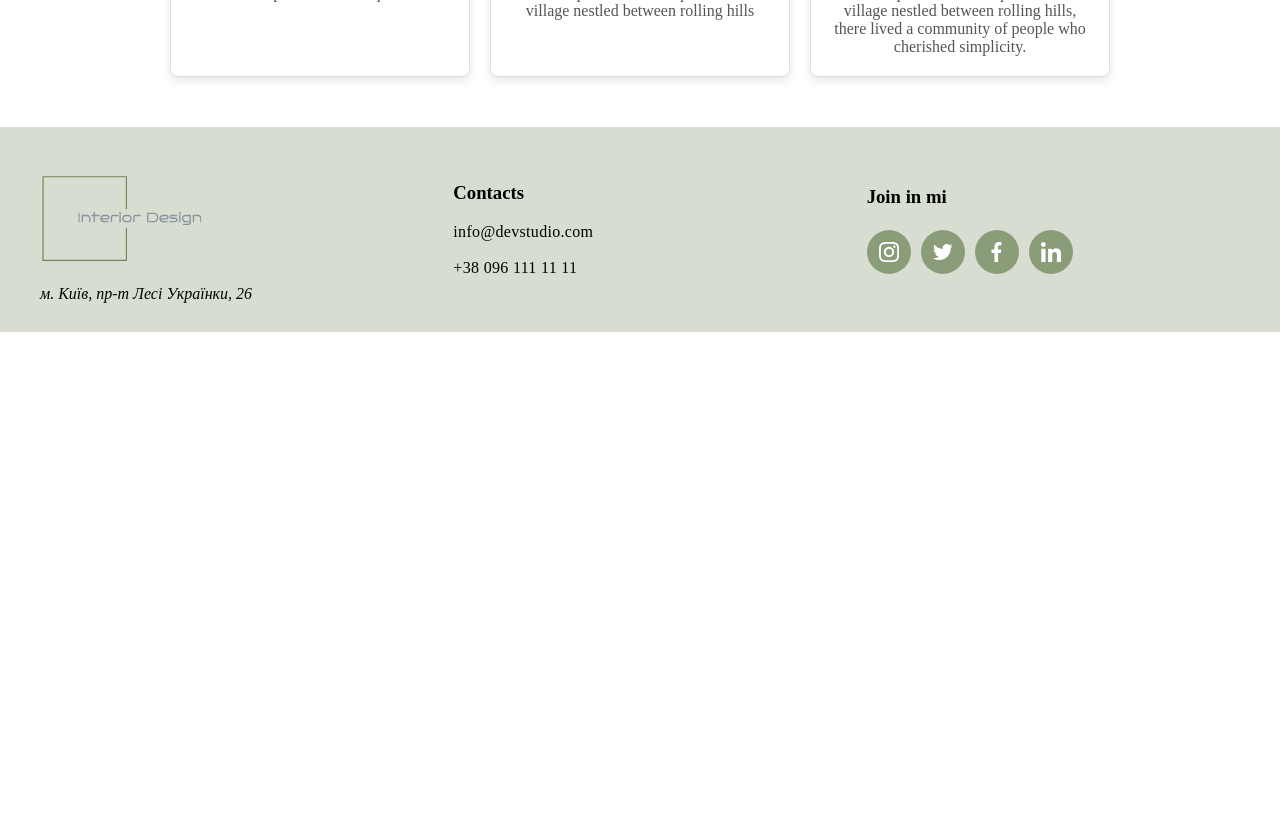
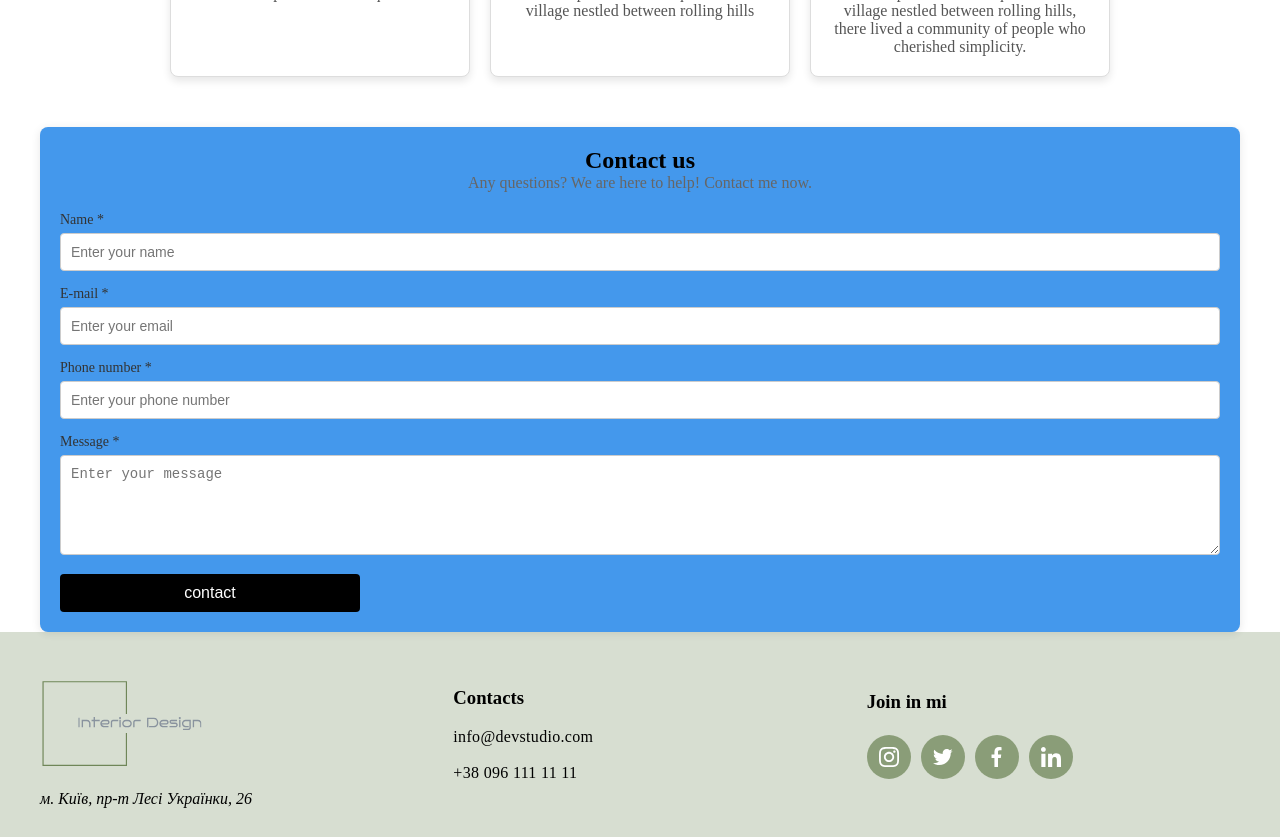
Before and after one commit to Edikmas01/design-project, a React (Vite) app: page / in a window 1280 px wide. Shown: the part 1860-2697 px from the top of the page. Before the commit the page ends 2192 px from the top, so only its background shows below. Built offline with nearby package versions, Linux system fonts and the light colour scheme.

Commit message:
creating a feedback section

```diff
--- /dev/null
+++ b/src/components/ContactForm/ContactForm.jsx
@@ -0,0 +1,43 @@
+import "./ContactForm.scss";
+
+export const ContactForm = () => {
+  return (
+    <section className="contact-form-container site-container">
+      <h1>Contact us</h1>
+      <p>Any questions? We are here to help! Contact me now.</p>
+      <form action="" className="contact-form">
+        <div className="form-group ">
+          <label htmlFor="name">Name *</label>
+          <input type="text" id="name" placeholder="Enter your name" required />
+        </div>
+        <div className="form-group ">
+          <label htmlFor="email">E-mail *</label>
+          <input
+            type="email"
+            id="email"
+            placeholder="Enter your email"
+            required
+          />
+        </div>
+        <div className="form-group ">
+          <label htmlFor="phone">Phone number *</label>
+          <input
+            type="phone"
+            id="phone"
+            placeholder="Enter your phone number"
+            required
+          />
+        </div>
+        <div className="form-group ">
+          <label htmlFor="message">Message *</label>
+          <textarea
+            id="message"
+            placeholder="Enter your message "
+            required
+          ></textarea>
+        </div>
+        <button type="submit">contact</button>
+      </form>
+    </section>
+  );
+};
--- /dev/null
+++ b/src/components/ContactForm/ContactForm.scss
@@ -0,0 +1,76 @@
+.contact-form-container {
+  // max-width: 600px;
+  margin: 0 auto;
+  padding: 20px;
+  background-color: #4498ec;
+  border-radius: 8px;
+  box-shadow: 0 2px 10px rgba(0, 0, 0, 0.1);
+  text-align: center;
+
+  h2 {
+    margin-bottom: 10px;
+    font-size: 24px;
+    color: #333;
+  }
+
+  p {
+    margin-bottom: 20px;
+    font-size: 16px;
+    color: #666;
+  }
+
+  .contact-form {
+    display: flex;
+    flex-direction: column;
+    justify-content: center;
+
+
+    .form-group {
+      margin-bottom: 15px;
+      text-align: left;
+
+      label {
+        display: block;
+        margin-bottom: 5px;
+        font-size: 14px;
+        color: #333;
+      }
+
+      input,
+      textarea {
+        width: 100%;
+        padding: 10px;
+        font-size: 14px;
+        border: 1px solid #ccc;
+        border-radius: 4px;
+        outline: none;
+        transition: border-color 0.3s;
+
+        &:focus {
+          border-color: #007bff;
+        }
+      }
+
+      textarea {
+        resize: vertical;
+        min-height: 100px;
+      }
+    }
+
+    button {
+      width: 300px;
+      padding: 10px 20px;
+      font-size: 16px;
+      color: #fff;
+      background-color: #000;
+      border: none;
+      border-radius: 4px;
+      cursor: pointer;
+      transition: background-color 0.3s;
+
+      &:hover {
+        background-color: #333;
+      }
+    }
+  }
+}
--- a/src/pages/HomePage/HomePage.jsx
+++ b/src/pages/HomePage/HomePage.jsx
@@ -3,6 +3,7 @@ import { About } from "./About/About";
 import { Hero } from "./Hero/Hero";
 import { MyServices} from "./MyServices/MyServices"
 import { ProjectCartSlider } from "../../components/ProjectCartSlider/ProjectCartSlider";
+import { ContactForm } from "../../components/ContactForm/ContactForm";
 
 export const HomePage = () => {
   return (
@@ -11,6 +12,7 @@ export const HomePage = () => {
       <ProjectCartSlider />
       <About />
       <MyServices />
+      <ContactForm/>
     </>
   );
 };
```
